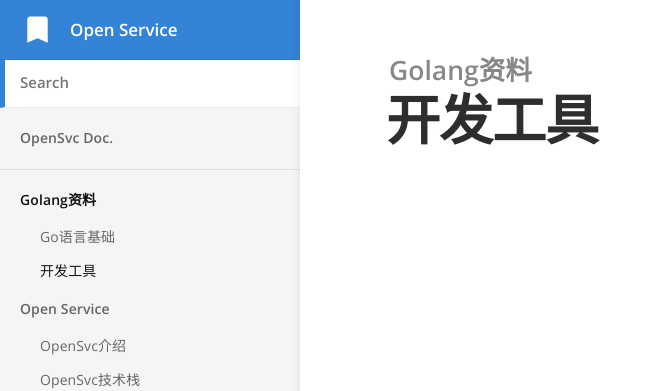
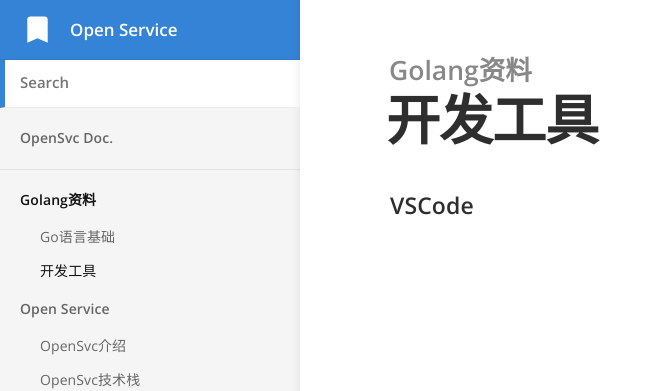
Before and after one commit to pku-hit/opensvc.github.io, a Jekyll site: the page built from _docs/Golang资料/02.开发工具.md, in a window 1280 px wide. Shown: the top 391 px of the page, without its empty margins (0-662 px from the left). Built offline with Jekyll 4.4.1, drawn with Linux system fonts in a browser that asks for light colours.

Commit message:
更新部分内容

```diff
--- a/_docs/Golang资料/02.开发工具.md
+++ b/_docs/Golang资料/02.开发工具.md
@@ -3,3 +3,5 @@
 category: Golang资料
 order: 2
 ---
+
+#### VSCode
```
Also changed, not shown: _docs/Golang资料/01.Go语言基础.md (+0 -2 lines), _docs/open-svc/02.技术栈.md (+2 -0 lines).
